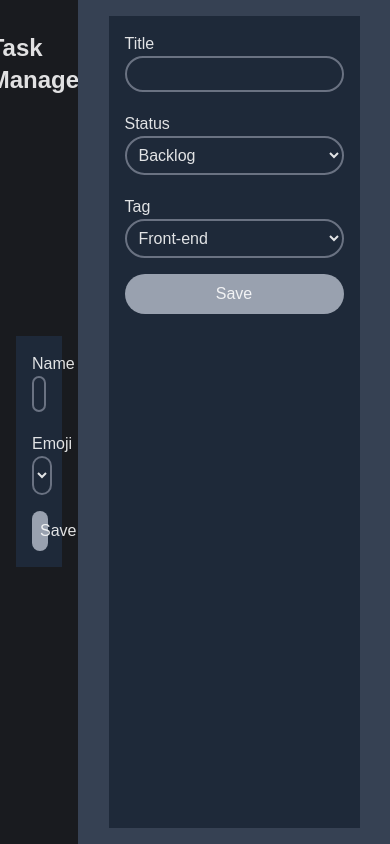
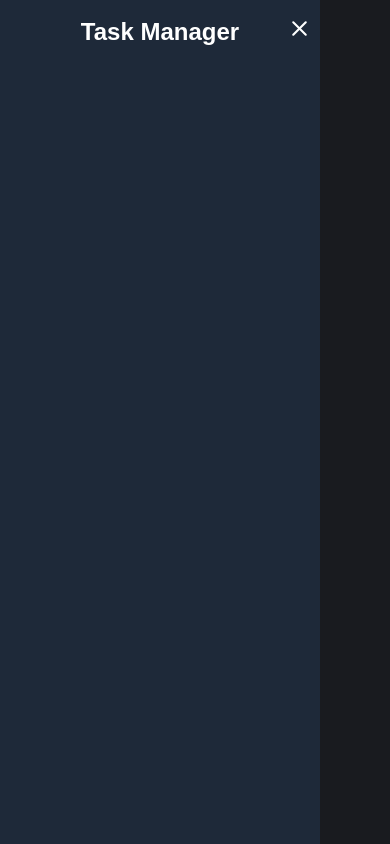
Before and after one commit to omar15hr/task-manager-app, a React (Vite) app: page / in a window 390 px wide. Built offline with nearby package versions, Linux system fonts and the light colour scheme.

Commit message:
Sidebar estilos responsive

```diff
--- a/src/App.tsx
+++ b/src/App.tsx
@@ -6,7 +6,13 @@ import { Board } from "./components/board/Board";
 
 export default function App() {
   const boards = useAppSelector((state) => state.boards);
+
   const [selectedBoard, setSelectedBoard] = useState<BoardWithId | null>(null);
+  const [isSidebarOpen, setIsSidebarOpen] = useState<boolean>(true);
+
+  const handleToggleSidebar = (isOpen: boolean) => {
+    setIsSidebarOpen(isOpen);
+  };
 
   useEffect(() => {
     if (selectedBoard) {
@@ -23,8 +29,16 @@ export default function App() {
 
   return (
     <div className="flex flex-row h-[100vh]">
-      <Sidebar boards={boards} setSelectedBoard={setSelectedBoard} />
-      <Board tasks={tasks} selectedBoard={selectedBoard} />
+      <Sidebar
+        boards={boards}
+        setSelectedBoard={setSelectedBoard}
+        onToggleSidebar={handleToggleSidebar}
+      />
+      <Board
+        tasks={tasks}
+        selectedBoard={selectedBoard}
+        isSidebarOpen={isSidebarOpen}
+      />
     </div>
   );
 }
--- a/src/components/board/Board.tsx
+++ b/src/components/board/Board.tsx
@@ -4,12 +4,12 @@ import { BoardWithId, TaskWithId } from "../../interfaces/types";
 interface BoardProps {
   selectedBoard: BoardWithId | null;
   tasks: TaskWithId[];
+  isSidebarOpen: boolean;
 }
 
-export function Board({ selectedBoard, tasks }: BoardProps) {
+export function Board({ selectedBoard, tasks, isSidebarOpen }: BoardProps) {
 
-    const { addTask } = useBoardActions();
-
+  const { addTask } = useBoardActions();
 
   const handleSubmitTask = (event: React.FormEvent) => {
     event.preventDefault();
--- a/src/components/sidebar/BoardForm.tsx
+++ b/src/components/sidebar/BoardForm.tsx
@@ -2,10 +2,10 @@ import logos from '../../assets/emojis/logos';
 
 interface BoardFormProps {
   handleSubmit: (event: React.FormEvent) => void;
+  setEmoji: (emoji: string) => void;
 }
-console.log(logos);
 
-export function BoardForm({ handleSubmit }: BoardFormProps) {
+export function BoardForm({ handleSubmit, setEmoji }: BoardFormProps) {
   return (
     <form onSubmit={handleSubmit} className="flex flex-col bg-gray-800 p-4">
       <label htmlFor="name">Name</label>
@@ -18,16 +18,15 @@ export function BoardForm({ handleSubmit }: BoardFormProps) {
       <label htmlFor="emoji" className="mt-5">
         Emoji
       </label>
-      <select
-        name="emoji"
-        className="border-2 border-gray-500 rounded-full p-2"
+      <div
+        className="border-2 border-gray-500 rounded-full p-2 bg-no-repeat"
       >
         {logos.map((logo) => (
-          <option key={logo} value={logo}>
-            {logo}
-          </option>
+          <div key={logo} className='flex flex-row justify-center' onClick={() => setEmoji(logo)}>
+            <img src={logo} alt={logo} className="w-8 h-8 border-2 border-gray-500 rounded-full hover:border-white hover:border-3" />
+          </div>
         ))}
-      </select>
+      </div>
 
       <button type="submit" className="p-2 rounded-full bg-gray-400 mt-4">
         Save
--- a/src/components/sidebar/Sidebar.tsx
+++ b/src/components/sidebar/Sidebar.tsx
@@ -1,13 +1,19 @@
+import { useState } from "react";
 import { useBoardActions } from "../../hooks/useBoardActions";
 import { BoardWithId } from "../../interfaces/types";
 import { BoardForm } from "./BoardForm";
+import { BaselineSvg, CancelSvg } from "../../assets/svgs/Svg";
 
 interface SidebarProps {
   boards: BoardWithId[];
   setSelectedBoard: (board: BoardWithId) => void;
+  onToggleSidebar: (isOpen: boolean) => void;
 }
 
-export function Sidebar({ boards, setSelectedBoard }: SidebarProps) {
+export function Sidebar({ boards, setSelectedBoard, onToggleSidebar }: SidebarProps) {
+
+  const [isSidebarOpen, setIsSidebarOpen] = useState<boolean>(true);
+  const [emoji, setEmoji] = useState<string>("");
   const { addBoard } = useBoardActions();
 
   const handleSubmit = (event: React.FormEvent) => {
@@ -17,15 +23,34 @@ export function Sidebar({ boards, setSelectedBoard }: SidebarProps) {
     const formData = new FormData(form);
 
     const name = formData.get("name") as string;
-    const emoji = formData.get("emoji") as string;
+    const emojiSelected = emoji as string;
 
-    addBoard({ name, emoji, tasks: [] });
+    addBoard({ name, emoji: emojiSelected, tasks: [] });
+  };
+
+  const toggleSidebar = () => {
+    const newState = !isSidebarOpen;
+    setIsSidebarOpen(newState);
+    onToggleSidebar(newState);
   };
 
   return (
-    <div className="w-1/5 p-4">
-      <div className="flex flex-col p-4 h-80 items-center">
-        <div className="text-2xl font-bold mb-4">Task Manager</div>
+    <div
+      className={`fixed sm:relative h-screen sm:h-auto z-10 ${
+        isSidebarOpen ? "w-80" : "w-20"
+      } transition-all duration-300 ease-in-out bg-gray-800 text-white`}
+    >
+      <button
+        onClick={toggleSidebar}
+        className={`flex p-2 absolute top-2 w-full ${ isSidebarOpen ? 'justify-end' : 'justify-center'}`}
+      >
+        {isSidebarOpen ? <CancelSvg size={25} /> : <BaselineSvg size={25} />}
+      </button>
+      <div className="p-4">
+        <div className="flex flex-col items-center">
+          {isSidebarOpen && (
+            <div className="text-2xl font-bold mb-4 text-center">Task Manager</div>
+          )}
           <div className="flex flex-col gap-2 w-full">
             {boards.map((board) => (
               <div
@@ -33,14 +58,16 @@ export function Sidebar({ boards, setSelectedBoard }: SidebarProps) {
                 className="flex flex-row p-2 rounded-full border-2 border-gray-700 hover:bg-gray-700 cursor-pointer w-full"
                 onClick={() => setSelectedBoard(board)}
               >
-            <div><img src={board.emoji} alt={board.name} className="w-8 h-8" /></div>
-            <div>{board.name}</div>
+                <div>
+                  <img src={board.emoji} alt={board.name} className="w-8 h-8" />
+                </div>
+                {isSidebarOpen && <div>{board.name}</div>}
               </div>
             ))}
           </div>
         </div>
-
-      <BoardForm handleSubmit={handleSubmit} />
+      </div>
+      {/* <BoardForm handleSubmit={handleSubmit} setEmoji={setEmoji} /> */}
     </div>
   );
 }
```
Lines whose indentation alone changed are shown as unchanged.
